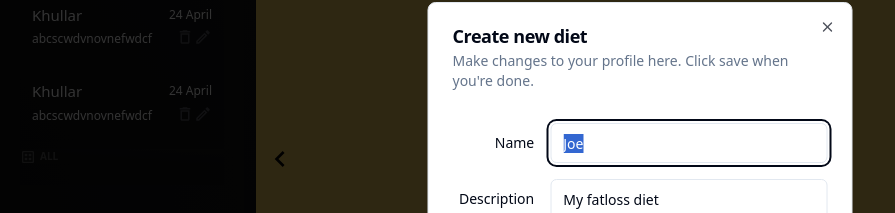
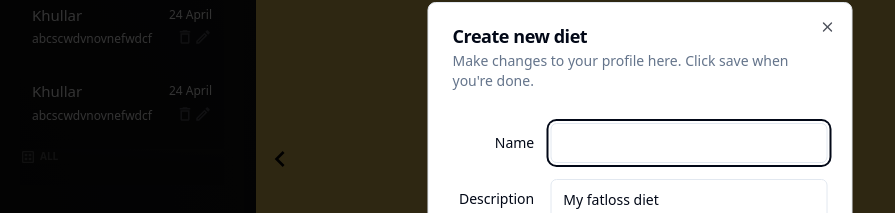
Before and after one commit to ishk9/getYourDiet, a Next.js app in the folder client/: page /Home in a window 1280 px wide. Both pictures are taken after a click on the button 199 px from the left and 88 px from the top of the page. Shown: the part 241-454 px from the top of the page, without its empty margins (0-895 px from the left). Built offline with nearby package versions, Linux system fonts and the light colour scheme.

Commit message:
Feature: Added feature to close dialogue!

```diff
--- a/client/components/CreateFolder.js
+++ b/client/components/CreateFolder.js
@@ -1,3 +1,4 @@
+import React, {useState} from "react"
 import { Button } from "@/components/ui/button"
 import {
   Dialog,
@@ -7,12 +8,20 @@ import {
   DialogHeader,
   DialogTitle,
   DialogTrigger,
+  DialogClose
 } from "@/components/ui/dialog"
 import { Input } from "@/components/ui/input"
 import { Label } from "@/components/ui/label"
 import { FiEdit } from "react-icons/fi";
+import useStore from "@/app/store"
+
 
 export function DialogDemo() {
+  const [val, setVal] = useState("");
+  const {addToDummyData} = useStore();
+  const handleChange = (e) => {
+    setVal(e.target.value);
+  }
   return (
     <Dialog>
       <DialogTrigger asChild>
@@ -33,9 +42,12 @@ export function DialogDemo() {
               Name
             </Label>
             <Input
+              type='text'
               id="name"
               defaultValue="Joe"
               className="col-span-3"
+              value={val}
+              onChange={handleChange}
             />
           </div>
           <div className="grid grid-cols-4 items-center gap-4">
@@ -43,6 +55,7 @@ export function DialogDemo() {
               Description
             </Label>
             <Input
+              type='text'
               id="description"
               defaultValue="My fatloss diet"
               className="col-span-3"
@@ -50,7 +63,10 @@ export function DialogDemo() {
           </div>
         </div>
         <DialogFooter>
-          <Button type="submit">Save</Button>
+          <DialogClose>
+            <Button onClick={() =>console.log('hello')} type="submit">Save</Button>
+          </DialogClose>
+
         </DialogFooter>
       </DialogContent>
     </Dialog>
```
